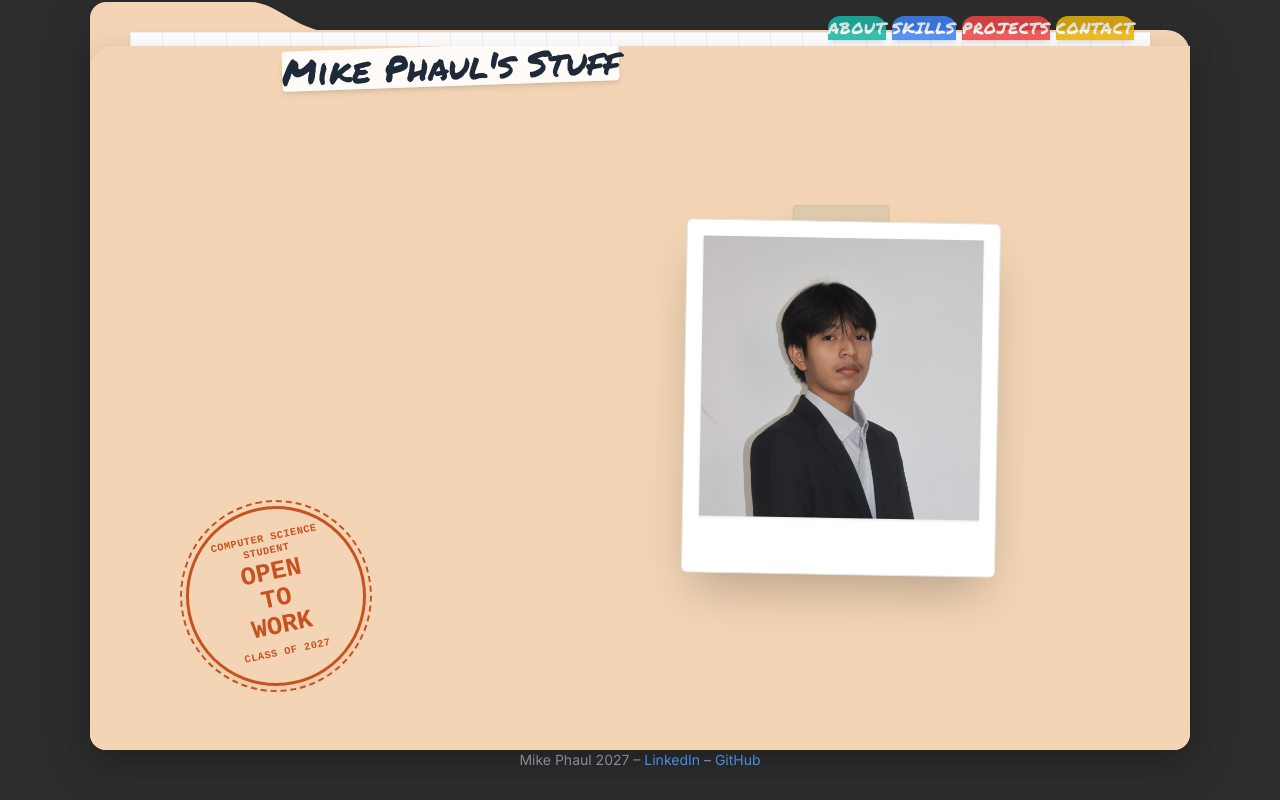
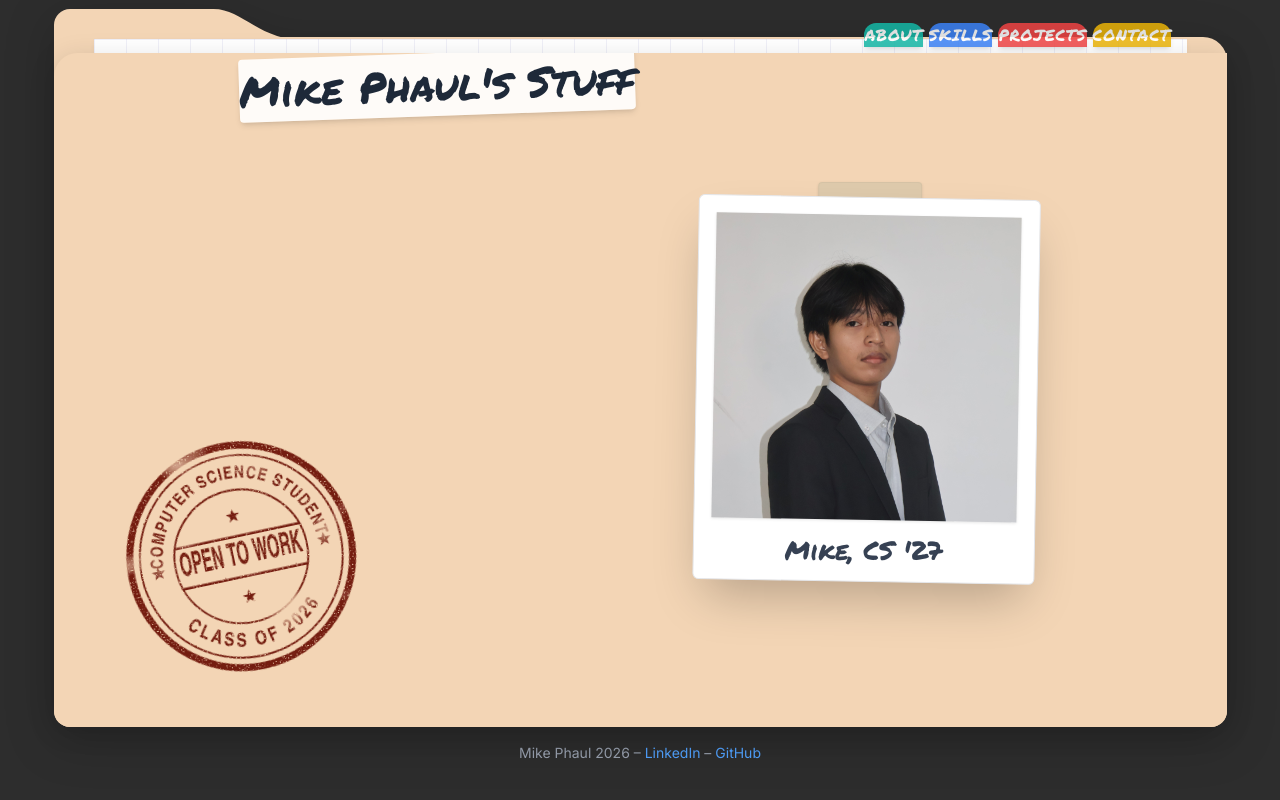
Before and after one commit to mikephaul0917/portfolio-website, a React (Vite) app: page / in a window 1280 px wide. Built offline with nearby package versions, Linux system fonts and the light colour scheme.

Commit message:
edit layout & cover

```diff
--- a/src/components/CoverFlap.jsx
+++ b/src/components/CoverFlap.jsx
@@ -1,57 +1,174 @@
-import { useState, useEffect } from 'react';
-import { motion } from 'framer-motion';
+import { useId } from 'react';
+import { motion, useAnimationControls } from 'framer-motion';
+
+/* ───────────────────────────────────────────────────────────────
+   Rubber-stamp badge
+   - double ring (thick + thin), solid, like a real stamp die
+   - text runs around the ring, separated by stars
+   - SVG filter roughens the edges and knocks out patches of ink
+   - multiply blend so the ink soaks into whatever is under it
+   ─────────────────────────────────────────────────────────────── */
+
+const INK = '#7a2314'; // darker red-brown: still ink-like, but far better contrast on the peach folder
+const STAMP_FONT = "'Oswald', 'Bebas Neue', 'Arial Narrow', Impact, sans-serif";
+
+// 5-point star as an SVG points string
+function starPoints(cx, cy, r) {
+    const pts = [];
+    for (let i = 0; i < 10; i++) {
+        const angle = (Math.PI / 5) * i - Math.PI / 2;
+        const rad = i % 2 === 0 ? r : r * 0.42;
+        pts.push(`${(cx + rad * Math.cos(angle)).toFixed(2)},${(cy + rad * Math.sin(angle)).toFixed(2)}`);
+    }
+    return pts.join(' ');
+}
+
+function Stamp() {
+    const uid = useId().replace(/:/g, '');
+    const filterId = `ink-${uid}`;
+    const topId = `top-${uid}`;
+    const bottomId = `bottom-${uid}`;
+
+    return (
+        <svg
+            viewBox="0 0 200 200"
+            width="100%"
+            height="100%"
+            role="img"
+            aria-label="Computer science student, open to work, class of 2026"
+            style={{ display: 'block', overflow: 'visible' }}
+        >
+            <defs>
+                {/* Top arc runs left → right over the top (letters face outward) */}
+                <path id={topId} d="M 33,100 A 67,67 0 0 1 167,100" />
+                {/* Bottom arc runs left → right under the bottom (letters face inward) */}
+                <path id={bottomId} d="M 23,100 A 77,77 0 0 0 177,100" />
+
+                <filter id={filterId} x="-10%" y="-10%" width="120%" height="120%">
+                    {/* 1. wobble the edges slightly */}
+                    <feTurbulence type="fractalNoise" baseFrequency="0.9" numOctaves="2" seed="3" result="edgeNoise" />
+                    <feDisplacementMap in="SourceGraphic" in2="edgeNoise" scale="1.3" xChannelSelector="R" yChannelSelector="G" result="rough" />
+
+                    {/* 2. fine speckle: tiny holes where ink didn't take */}
+                    <feTurbulence type="fractalNoise" baseFrequency="0.8" numOctaves="3" seed="5" result="grain" />
+                    <feColorMatrix in="grain" type="matrix" values="0 0 0 0 0  0 0 0 0 0  0 0 0 0 0  5 0 0 0 -1.0" result="grainAlpha" />
+
+                    {/* 3. large blotches: uneven pressure, some areas lighter */}
+                    <feTurbulence type="fractalNoise" baseFrequency="0.02 0.03" numOctaves="2" seed="11" result="blotch" />
+                    <feColorMatrix in="blotch" type="matrix" values="0 0 0 0 0  0 0 0 0 0  0 0 0 0 0  3.2 0 0 0 -0.25" result="blotchAlpha" />
+
+                    <feComposite in="rough" in2="grainAlpha" operator="in" result="grainy" />
+                    <feComposite in="grainy" in2="blotchAlpha" operator="in" />
+                </filter>
+            </defs>
+
+            <g filter={`url(#${filterId})`} fill={INK} stroke={INK}>
+                {/* Rings */}
+                <circle cx="100" cy="100" r="95" fill="none" strokeWidth="6" />
+                <circle cx="100" cy="100" r="86.5" fill="none" strokeWidth="1.6" />
+                <circle cx="100" cy="100" r="57" fill="none" strokeWidth="1.6" />
+
+                {/* Ring text */}
+                <text fontFamily={STAMP_FONT} fontWeight="700" fontSize="14.5" letterSpacing="0.8" textAnchor="middle" stroke="none">
+                    <textPath href={`#${topId}`} startOffset="50%">COMPUTER SCIENCE STUDENT</textPath>
+                </text>
+                <text fontFamily={STAMP_FONT} fontWeight="700" fontSize="16" letterSpacing="2.5" textAnchor="middle" stroke="none">
+                    <textPath href={`#${bottomId}`} startOffset="50%">CLASS OF 2026</textPath>
+                </text>
+
+                {/* Separator stars at 9 and 3 o'clock */}
+                <polygon points={starPoints(28, 100, 6)} stroke="none" />
+                <polygon points={starPoints(172, 100, 6)} stroke="none" />
+
+                {/* Center band */}
+                <line x1="45.8" y1="82.5" x2="154.2" y2="82.5" strokeWidth="2.2" />
+                <line x1="45.8" y1="117.5" x2="154.2" y2="117.5" strokeWidth="2.2" />
+                <text
+                    x="100"
+                    y="101"
+                    textAnchor="middle"
+                    dominantBaseline="central"
+                    fontFamily={STAMP_FONT}
+                    fontWeight="700"
+                    fontSize="27"
+                    textLength="106"
+                    lengthAdjust="spacingAndGlyphs"
+                    stroke="none"
+                >
+                    OPEN TO WORK
+                </text>
+                <polygon points={starPoints(100, 65, 6)} stroke="none" />
+                <polygon points={starPoints(100, 135, 6)} stroke="none" />
+            </g>
+        </svg>
+    );
+}
 
 export default function CoverFlap() {
-    const [isDropped, setIsDropped] = useState(false);
+    const swing = useAnimationControls();
 
-    useEffect(() => {
-        if (!isDropped) return;
-        const resetDrop = () => setIsDropped(false);
-        // Delay attachment to avoid catching the initial click
-        const timer = setTimeout(() => window.addEventListener('click', resetDrop), 10);
-        return () => {
-            clearTimeout(timer);
-            window.removeEventListener('click', resetDrop);
+    // Pendulum: swing out from the tape, then settle with shrinking oscillations.
+    // `null` as the first keyframe starts from wherever the photo currently is,
+    // so clicking mid-swing doesn't snap.
+    const swingPolaroid = () => {
+        swing.start({
+            rotate: [null, 13, -9, 6, -3.5, 2, 1],
+            transition: {
+                duration: 2.6,
+                ease: 'easeInOut',
+                times: [0, 0.16, 0.38, 0.58, 0.76, 0.9, 1],
+            },
+        });
     };
-    }, [isDropped]);
 
     return (
-        <div className="relative w-full h-full flex flex-col items-center justify-center gap-4 sm:gap-6 md:flex-row md:gap-16 p-4 sm:p-6 md:p-12 lg:p-16 overflow-hidden pointer-events-auto">
+        <div className="relative w-full h-full flex flex-col items-center justify-center gap-4 sm:gap-6 md:flex-row md:gap-16 p-4 sm:p-6 md:p-12 lg:p-16 overflow-hidden pointer-events-auto"
+            // Children size themselves from this box (cqw/cqh), so the cover scales with the folder
+            style={{ containerType: 'size' }}
+        >
             {/* ── Title label (sticky-note style) ── */}
             <div className="md:self-start md:mt-12 lg:mt-20 mb-4 md:mb-0">
                 <div className="bg-white/90 px-4 py-3 sm:px-5 sm:py-3 -rotate-2 shadow-md inline-block rounded-sm">
-                    <h1 className="font-[family-name:var(--font-handwritten)] text-2xl sm:text-3xl md:text-3xl lg:text-4xl text-gray-800 whitespace-nowrap">
+                    <h1 className="font-[family-name:var(--font-handwritten)] text-gray-800 whitespace-nowrap"
+                        style={{ fontSize: 'clamp(1.5rem, 3.6cqw, 5rem)' }}
+                    >
                         Mike Phaul's Stuff
                     </h1>
                 </div>
             </div>
 
             {/* ── Polaroid photo with single tape ── */}
-            <div className="relative flex-shrink-0">
+            <div
+                className="relative flex-shrink-0"
+                // --photo = photo edge length. Everything on the polaroid is a ratio of it.
+                style={{ '--photo': 'clamp(130px, min(26cqw, 52cqh), 640px)' }}
+            >
                 {/* Tape strip — top center only */}
-                <div className="absolute -top-3 sm:-top-4 left-1/2 -translate-x-1/2 w-16 sm:w-20 md:w-24 h-5 sm:h-6 md:h-7 bg-[#d4c5a9]/70 rounded-sm z-10 shadow-sm border border-[#c4b596]/30" />
+                <div className="absolute left-1/2 -translate-x-1/2 bg-[#d4c5a9]/70 rounded-sm z-10 shadow-sm border border-[#c4b596]/30"
+                    style={{ width: 'calc(var(--photo) * 0.34)', height: 'calc(var(--photo) * 0.1)', top: 'calc(var(--photo) * -0.05)' }}
+                />
 
                 {/* Polaroid frame — responsive sizing via clamp, uses min(vw, vh) for landscape */}
                 <motion.div
                     className="polaroid-frame relative z-20 cursor-pointer"
-                    onClick={(e) => {
-                        e.stopPropagation();
-                        if (!isDropped) setIsDropped(true);
+                    onClick={swingPolaroid}
+                    onKeyDown={(e) => {
+                        if (e.key === 'Enter' || e.key === ' ') {
+                            e.preventDefault();
+                            swingPolaroid();
+                        }
                     }}
-                    initial={false}
-                    animate={isDropped ? {
-                        y: '100vh',
-                        rotate: 15,
-                        transition: { type: 'spring', damping: 15, stiffness: 60 }
-                    } : {
-                        y: 0,
-                        rotate: 1,
-                        transition: { type: 'spring', damping: 20, stiffness: 100 }
-                    }}
+                    role="button"
+                    tabIndex={0}
+                    aria-label="Swing the photo"
+                    initial={{ rotate: 1 }}
+                    animate={swing}
                     style={{
+                        originX: 0.5,
+                        originY: 0, // pivot where the tape holds it
                         background: 'white',
-                        padding: 'clamp(12px, 3vw, 16px)',
-                        paddingBottom: 'clamp(36px, 10vw, 56px)',
+                        padding: 'calc(var(--photo) * 0.057)',
+                        paddingBottom: 'calc(var(--photo) * 0.2)',
                         borderRadius: '6px',
                         boxShadow: '0 25px 50px -12px rgba(0,0,0,0.25)',
                         border: '1px solid #e5e7eb',
@@ -63,8 +180,8 @@ export default function CoverFlap() {
                         className="polaroid-img"
                         style={{
                             display: 'block',
-                            width: 'clamp(160px, min(50vw, 40vh), 280px)',
-                            height: 'clamp(160px, min(50vw, 40vh), 280px)',
+                            width: 'var(--photo)',
+                            height: 'var(--photo)',
                             objectFit: 'cover',
                             boxShadow: 'inset 0 0 0 1px rgba(0,0,0,0.08), 0 1px 3px rgba(0,0,0,0.1)',
                         }}
@@ -78,53 +195,45 @@ export default function CoverFlap() {
                             `;
                         }}
                     />
+
+                    {/* Handwritten caption in the polaroid's bottom strip */}
+                    <div
+                        className="absolute inset-x-0 bottom-0 flex items-center justify-center pointer-events-none"
+                        style={{ height: 'calc(var(--photo) * 0.2)' }}
+                    >
+                        <span className="font-[family-name:var(--font-handwritten)] text-gray-700 -rotate-1 whitespace-nowrap"
+                            style={{ fontSize: 'calc(var(--photo) * 0.085)' }}
+                        >
+                            Mike, CS '27
+                        </span>
+                    </div>
                 </motion.div>
             </div>
 
-            {/* ── Stamp badge — bottom-left ── */}
-            <div className="absolute bottom-4 left-4 sm:bottom-6 sm:left-6 md:bottom-14 md:left-16 lg:bottom-16 lg:left-24 z-30">
+            {/* ── Ink stamp — bottom-left, same spot as before ──
+                mix-blend-mode sits on the element that has the z-index so it can blend with the folder. */}
             <motion.div
-                    initial={{ scale: 3.5, opacity: 0, rotate: 10 }}
-                    animate={{ scale: 1, opacity: 0.88, rotate: -12 }}
+                className="absolute pointer-events-none"
+                initial={{ scale: 2.6, opacity: 0, rotate: -2 }}
+                animate={{ scale: 1, opacity: 1, rotate: -12 }}
                 transition={{
                     type: 'spring',
-                        damping: 10,
-                        stiffness: 200,
-                        mass: 0.8,
-                        delay: 0.4
+                    damping: 14,
+                    stiffness: 220,
+                    mass: 0.7,
+                    delay: 0.5,
                 }}
                 style={{
-                        width: 'clamp(130px, min(30vw, 30vh), 180px)',
-                        height: 'clamp(130px, min(30vw, 30vh), 180px)',
-                        borderRadius: '50%',
-                        border: '3px solid #c2410c',
-                        outline: '2px dashed #c2410c',
-                        outlineOffset: '4px',
-                        color: '#c2410c',
-                        display: 'flex',
-                        flexDirection: 'column',
-                        alignItems: 'center',
-                        justifyContent: 'center',
-                        fontFamily: 'monospace',
-                        textAlign: 'center',
-                        padding: '0.25rem',
-                        gap: '2px',
-                        boxShadow: '0 4px 10px rgba(0,0,0,0.05)'
-                    }}>
-                    <span style={{ fontSize: 'clamp(0.4rem, 2.2vw, 0.65rem)', fontWeight: 700, letterSpacing: '0.05em', textTransform: 'uppercase', lineHeight: 1.2, whiteSpace: 'nowrap' }}>
-                        <div>Computer Science</div>
-                        <div>Student</div>
-                    </span>
-                    <span style={{ fontSize: 'clamp(0.9rem, 4.5vw, 1.6rem)', fontWeight: 900, lineHeight: 1.05, margin: '2px 0', whiteSpace: 'nowrap' }}>
-                        <div>OPEN</div>
-                        <div>TO</div>
-                        <div>WORK</div>
-                    </span>
-                    <span style={{ fontSize: 'clamp(0.4rem, 2.2vw, 0.65rem)', fontWeight: 700, letterSpacing: '0.05em', textTransform: 'uppercase', whiteSpace: 'nowrap' }}>
-                        <div>Class of 2027</div>
-                    </span>
+                    zIndex: 30,
+                    mixBlendMode: 'multiply',
+                    left: 'clamp(12px, 6cqw, 220px)',
+                    bottom: 'clamp(12px, 8cqh, 180px)',
+                    width: 'clamp(110px, min(20cqw, 38cqh), 480px)',
+                    height: 'clamp(110px, min(20cqw, 38cqh), 480px)',
+                }}
+            >
+                <Stamp />
             </motion.div>
-            </div>
         </div>
     );
 }
--- a/src/components/FolderLayout.jsx
+++ b/src/components/FolderLayout.jsx
@@ -14,6 +14,33 @@ const sections = {
     projects: ProjectsSection,
     contact: ContactSection,
 };
+
+/*
+ * Folder proportions (width / height).
+ * 1.7 suits typical laptop screens (16:9 and 16:10), so the folder fills the width
+ * instead of being limited by the screen height. Lower = taller/squarer, higher = wider.
+ * Change this one number to reshape the folder everywhere.
+ */
+const FOLDER_RATIO = 1.7;
+
+/*
+ * Vertical space reserved for what sits outside the folder body:
+ * the tabs / folder tab above it and the footer below it.
+ */
+const RESERVED_VERTICAL = 110; // px
+
+/*
+ * Largest the folder may grow on very big / ultrawide screens.
+ */
+const MAX_FOLDER_WIDTH = 1900; // px
+
+/*
+ * Width = whichever is smallest:
+ *   - 94% of the viewport width        (never touches the screen edges)
+ *   - the width that fits the viewport height at FOLDER_RATIO (never taller than the screen)
+ *   - MAX_FOLDER_WIDTH
+ */
+const folderMaxWidth = `min(94vw, calc((100vh - ${RESERVED_VERTICAL}px) * ${FOLDER_RATIO}), ${MAX_FOLDER_WIDTH}px)`;
 
 /*
  * Spring config for the bouncy feel.
@@ -149,13 +176,16 @@ export default function FolderLayout() {
     const paperZ = paperOnTop ? 'z-25' : 'z-10';
 
     return (
-        <div className="w-full max-w-[1100px] mx-auto">
+        <div className="w-full mx-auto" style={{ maxWidth: folderMaxWidth }}>
 
 
-            {/* ═══ FOLDER CONTAINER ═══ */}
+            {/* ═══ FOLDER CONTAINER ═══
+                aspect-ratio is set inline so it wins over any fixed height / vh rules
+                on .folder-container in your stylesheet. */}
             <div
                 ref={containerRef}
                 className="relative -mt-[1px] w-full folder-container"
+                style={{ aspectRatio: `${FOLDER_RATIO} / 1`, height: 'auto', minHeight: 0 }}
             >
 
                 <div
@@ -267,8 +297,8 @@ export default function FolderLayout() {
             </div>
 
             {/* Footer */}
-            <footer className="text-center text-xs sm:text-sm text-gray-400">
-                Mike Phaul 2027 –{' '}
+            <footer className="text-center text-xs sm:text-sm text-gray-400"  style={{ paddingTop: '1rem' }}>
+                Mike Phaul 2026 –{' '}
                 <a href="https://www.linkedin.com/in/mikephaul" className="text-blue-400 hover:text-blue-300 transition-colors">LinkedIn</a>
                 {' – '}
                 <a href="https://github.com/mikephaul0917" className="text-blue-400 hover:text-blue-300 transition-colors">GitHub</a>
```
Lines whose indentation alone changed are shown as unchanged.
